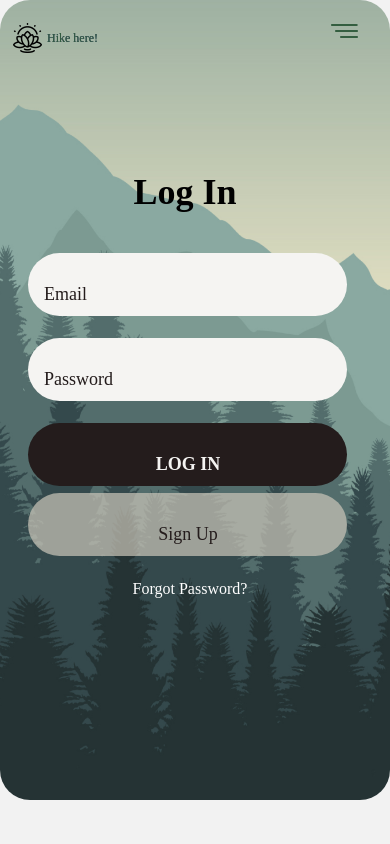
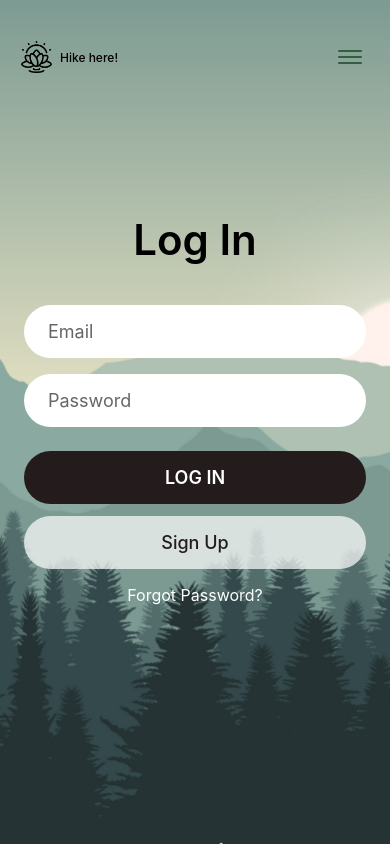
Before and after one commit to KrYpt03/survival-app-sdgp, a React Native app: screen /Loging in a window 390 px wide. Built offline with nearby package versions, Linux system fonts and the light colour scheme.

Commit message:
Login screen updates

```diff
--- a/src/screens/Loging.tsx
+++ b/src/screens/Loging.tsx
@@ -1,435 +1,193 @@
-import React from 'react';
+"use client"
+
+import { useState } from "react"
 import {
   View,
   Text,
   ImageBackground,
   SafeAreaView,
-  ScrollView,
-} from 'react-native';
-import LinearGradient from 'react-native-linear-gradient';
-import { TouchableOpacity } from 'react-native';
-import { useNavigation } from '@react-navigation/native';
+  TextInput,
+  TouchableOpacity,
+  StyleSheet,
+  Dimensions,
+  Platform,
+} from "react-native"
+import { useNavigation } from "@react-navigation/native"
 
-export default function App(): React.JSX.Element {
-  const navigation = useNavigation();
+const { width, height } = Dimensions.get("window")
+
+export default function LoginScreen() {
+  const navigation = useNavigation()
+  const [email, setEmail] = useState("")
+  const [password, setPassword] = useState("")
+
+  const handleLogin = () => {
+    console.log("Login pressed with:", email, password)
+  }
+
+  const handleSignUp = () => {
+    navigation.navigate("SignUp" as never)
+  }
+
+  const handleForgotPassword = () => {
+    navigation.navigate("ForgotPassword" as never)
+  }
 
   return (
-    <SafeAreaView>
-      <ScrollView
-        scrollEnabled={true}
-        contentInsetAdjustmentBehavior='automatic'
+    <SafeAreaView style={styles.container}>
+      <ImageBackground
+        source={require("../../assets/882a1e39-7619-4d2d-8934-01ec2145083f.png")}
+        style={styles.backgroundImage}
+        resizeMode="cover"
       >
-        <View
-          style={{
-            width: 390,
-            height: 800,
-            backgroundColor: '#ffffff',
-            borderTopLeftRadius: 30,
-            borderTopRightRadius: 30,
-            borderBottomRightRadius: 30,
-            borderBottomLeftRadius: 30,
-            position: 'relative',
-            overflow: 'hidden',
-            marginTop: 0,
-            marginRight: 'auto',
-            marginBottom: 0,
-            marginLeft: 'auto',
-          }}
-        >
-          <ImageBackground
-            style={{
-              width: 1198,
-              height: 977,
-              position: 'absolute',
-              top: -152,
-              left: -9,
-            }}
-            source={require('../../assets/882a1e39-7619-4d2d-8934-01ec2145083f.png')}
-            resizeMode='cover'
+        <View style={styles.header}>
+          <View style={styles.logoContainer}>
+            <ImageBackground
+              source={require("../../assets/3d462754-0e3e-47dd-b69b-705f9825ed43.png")}
+              style={styles.logo}
+              resizeMode="contain"
+            />
+            <Text style={styles.logoText}>Hike here!</Text>
+          </View>
+          <TouchableOpacity style={styles.menuButton}>
+            <View style={styles.menuBar} />
+            <View style={styles.menuBar} />
+            <View style={styles.menuBar} />
+          </TouchableOpacity>
+        </View>
+
+        <View style={styles.content}>
+          <Text style={styles.title}>Log In</Text>
+
+          <TextInput
+            style={styles.input}
+            placeholder="Email"
+            value={email}
+            onChangeText={setEmail}
+            keyboardType="email-address"
+            autoCapitalize="none"
+            placeholderTextColor="#666"
           />
-          <View
-            style={{
-              width: 375,
-              height: 812,
-              position: 'absolute',
-              top: 0,
-              left: 0,
-              overflow: 'hidden',
-              zIndex: 9,
-            }}
-          >
-            <View
-              style={{
-                width: 345.019,
-                height: 30,
-                position: 'relative',
-                zIndex: 8,
-                marginTop: 23,
-                marginRight: 0,
-                marginBottom: 0,
-                marginLeft: 13,
-              }}
-            >
-              <ImageBackground
-                style={{
-                  width: 29,
-                  height: 30,
-                  position: 'absolute',
-                  top: 0,
-                  left: 0,
-                  zIndex: 8,
-                }}
-                source={require('../../assets/3d462754-0e3e-47dd-b69b-705f9825ed43.png')}
-              />
-              <ImageBackground
-                style={{
-                  width: 27.019,
-                  height: 2,
-                  position: 'absolute',
-                  top: 1,
-                  left: 318,
-                  zIndex: 3,
-                }}
-                source={require('../../assets/598abff4-864b-4377-8e2a-cd4e76efea0d.png')}
-                resizeMode='cover'
-              />
-              <Text
-                style={{
-                  display: 'flex',
-                  height: 18,
-                  justifyContent: 'flex-start',
-                  alignItems: 'flex-start',
-                  fontFamily: 'Poppins',
-                  fontSize: 12,
-                  fontWeight: '400',
-                  lineHeight: 18,
-                  color: '#202e5c',
-                  position: 'absolute',
-                  top: 6,
-                  left: 34,
-                  textAlign: 'left',
-                  zIndex: 1,
-                }}
-                numberOfLines={1}
-              >
-                Hike here!
-              </Text>
-              <Text
-                style={{
-                  display: 'flex',
-                  height: 18,
-                  justifyContent: 'flex-start',
-                  alignItems: 'flex-start',
-                  fontFamily: 'Poppins',
-                  fontSize: 12,
-                  fontWeight: '400',
-                  lineHeight: 18,
-                  color: '#345e40',
-                  position: 'absolute',
-                  top: 6,
-                  left: 34,
-                  textAlign: 'left',
-                  zIndex: 6,
-                }}
-                numberOfLines={1}
-              >
-                Hike here!
-              </Text>
-              <ImageBackground
-                style={{
-                  width: 23,
-                  height: 2,
-                  position: 'absolute',
-                  top: 7,
-                  left: 322,
-                  zIndex: 4,
-                }}
-                source={require('../../assets/66720931-0cfe-47fc-8b62-191ae762edc6.png')}
-                resizeMode='cover'
-              />
-              <ImageBackground
-                style={{
-                  width: 18,
-                  height: 2,
-                  position: 'absolute',
-                  top: 13,
-                  left: 327,
-                  zIndex: 5,
-                }}
-                source={require('../../assets/c64db674-2ded-4d72-a275-ced80266cff2.png')}
-                resizeMode='cover'
-              />
-            </View>
-            <Text
-              style={{
-                display: 'flex',
-                width: 294,
-                height: 64,
-                justifyContent: 'center',
-                alignItems: 'center',
-                fontFamily: 'Mulish',
-                fontSize: 36,
-                fontWeight: '700',
-                lineHeight: 45.18,
-                color: '#000000',
-                position: 'relative',
-                textAlign: 'center',
-                zIndex: 20,
-                marginTop: 108,
-                marginRight: 0,
-                marginBottom: 0,
-                marginLeft: 38,
-              }}
-              numberOfLines={1}
-            >
-              Log In
-            </Text>
-            <View
-              style={{
-                width: 319,
-                height: 63,
-                position: 'relative',
-                zIndex: 12,
-                marginTop: 28,
-                marginRight: 0,
-                marginBottom: 0,
-                marginLeft: 28,
-              }}
-            >
-              <Text
-                style={{
-                  display: 'flex',
-                  width: 288,
-                  height: 63,
-                  justifyContent: 'flex-start',
-                  alignItems: 'center',
-                  fontFamily: 'Mulish',
-                  fontSize: 18,
-                  fontWeight: '400',
-                  lineHeight: 22.59,
-                  color: '#241c1c',
-                  position: 'relative',
-                  textAlign: 'left',
-                  zIndex: 12,
-                  marginTop: 20,
-                  marginRight: 0,
-                  marginBottom: 0,
-                  marginLeft: 16,
-                }}
-              >
-                Email
-              </Text>
-              <View
-                style={{
-                  width: 319,
-                  height: 63,
-                  backgroundColor: '#f5f4f2',
-                  borderTopLeftRadius: 31.5,
-                  borderTopRightRadius: 31.5,
-                  borderBottomRightRadius: 31.5,
-                  borderBottomLeftRadius: 31.5,
-                  position: 'absolute',
-                  top: 0,
-                  left: 0,
-                  zIndex: 10,
-                }}
-              />
-            </View>
-            <View
-              style={{
-                width: 319,
-                height: 63,
-                position: 'relative',
-                zIndex: 13,
-                marginTop: 22,
-                marginRight: 0,
-                marginBottom: 0,
-                marginLeft: 28,
-              }}
-            >
-              <Text
-                style={{
-                  display: 'flex',
-                  width: 288,
-                  height: 63,
-                  justifyContent: 'flex-start',
-                  alignItems: 'center',
-                  fontFamily: 'Mulish',
-                  fontSize: 18,
-                  fontWeight: '400',
-                  lineHeight: 22.59,
-                  color: '#241c1c',
-                  position: 'relative',
-                  textAlign: 'left',
-                  zIndex: 13,
-                  marginTop: 20,
-                  marginRight: 0,
-                  marginBottom: 0,
-                  marginLeft: 16,
-                }}
-              >
-                Password
-              </Text>
-              <View
-                style={{
-                  width: 319,
-                  height: 63,
-                  backgroundColor: '#f5f4f2',
-                  borderTopLeftRadius: 31.5,
-                  borderTopRightRadius: 31.5,
-                  borderBottomRightRadius: 31.5,
-                  borderBottomLeftRadius: 31.5,
-                  position: 'absolute',
-                  top: 0,
-                  left: 0,
-                  zIndex: 11,
-                }}
-              />
-            </View>
-            <View
-              style={{
-                width: 319,
-                height: 63,
-                borderTopLeftRadius: 31.5,
-                borderTopRightRadius: 31.5,
-                borderBottomRightRadius: 31.5,
-                borderBottomLeftRadius: 31.5,
-                position: 'relative',
-                zIndex: 14,
-                marginTop: 22,
-                marginRight: 0,
-                marginBottom: 0,
-                marginLeft: 28,
-              }}
-            >
-              <Text
-                style={{
-                  display: 'flex',
-                  width: 100,
-                  height: 43,
-                  justifyContent: 'center',
-                  alignItems: 'center',
-                  fontFamily: 'Mulish',
-                  fontSize: 18,
-                  fontWeight: '700',
-                  lineHeight: 22.59,
-                  color: '#f5f4f2',
-                  position: 'relative',
-                  textAlign: 'center',
-                  zIndex: 16,
-                  marginTop: 20,
-                  marginRight: 0,
-                  marginBottom: 0,
-                  marginLeft: 110,
-                }}
-              >
-                LOG IN
-              </Text>
-              <View
-                style={{
-                  width: 319,
-                  height: 63,
-                  backgroundColor: '#241c1c',
-                  borderTopLeftRadius: 31.5,
-                  borderTopRightRadius: 31.5,
-                  borderBottomRightRadius: 31.5,
-                  borderBottomLeftRadius: 31.5,
-                  position: 'absolute',
-                  top: 0,
-                  left: 0,
-                  zIndex: 15,
-                }}
-              />
-            </View>
-            <View
-              style={{
-                width: 319,
-                height: 63,
-                borderTopLeftRadius: 31.5,
-                borderTopRightRadius: 31.5,
-                borderBottomRightRadius: 31.5,
-                borderBottomLeftRadius: 31.5,
-                position: 'relative',
-                zIndex: 17,
-                marginTop: 7,
-                marginRight: 0,
-                marginBottom: 0,
-                marginLeft: 28,
-              }}
-            >
-              <Text
-                style={{
-                  display: 'flex',
-                  width: 234,
-                  height: 43,
-                  justifyContent: 'center',
-                  alignItems: 'center',
-                  fontFamily: 'Mulish',
-                  fontSize: 18,
-                  fontWeight: '400',
-                  lineHeight: 22.59,
-                  color: '#241c1c',
-                  position: 'relative',
-                  textAlign: 'center',
-                  zIndex: 19,
-                  marginTop: 20,
-                  marginRight: 0,
-                  marginBottom: 0,
-                  marginLeft: 43,
-                }}
-              >
-                Sign Up
-              </Text>
-              <View
-                style={{
-                  width: 319,
-                  height: 63,
-                  backgroundColor: 'rgba(200, 196, 183, 0.72)',
-                  borderTopLeftRadius: 31.5,
-                  borderTopRightRadius: 31.5,
-                  borderBottomRightRadius: 31.5,
-                  borderBottomLeftRadius: 31.5,
-                  position: 'absolute',
-                  top: 0,
-                  left: 0,
-                  zIndex: 18,
-                }}
-              />
 
+          <TextInput
+            style={styles.input}
+            placeholder="Password"
+            value={password}
+            onChangeText={setPassword}
+            secureTextEntry
+            placeholderTextColor="#666"
+          />
 
-            {/* const navigation = useNavigation(); */}
+          <TouchableOpacity style={styles.loginButton} onPress={handleLogin}>
+            <Text style={styles.loginButtonText}>LOG IN</Text>
+          </TouchableOpacity>
 
-            <TouchableOpacity
-              onPress={() => navigation.navigate('ForgotPassword' as never)}
-              style={{
-                position: 'absolute',
-                top: 75,
-                left: 45,
-                zIndex: 20,
-              }}
-            >
-              <Text
-                style={{
-                  display: 'flex',
-                  width: 234,
-                  height: 43,
-                  justifyContent: 'center',
-                  alignItems: 'center',
-                  fontFamily: 'Mulish',
-                  fontSize: 16,
-                  fontWeight: '300',
-                  lineHeight: 20.08,
-                  color: '#ffffff',
-                  textAlign: 'center',
-                }}
-              >
-                Forgot Password?
-              </Text>
-            </TouchableOpacity>
-            </View>
-          </View>
+          <TouchableOpacity style={styles.signUpButton} onPress={handleSignUp}>
+            <Text style={styles.signUpButtonText}>Sign Up</Text>
+          </TouchableOpacity>
+
+          <TouchableOpacity style={styles.forgotPassword} onPress={handleForgotPassword}>
+            <Text style={styles.forgotPasswordText}>Forgot Password?</Text>
+          </TouchableOpacity>
         </View>
-      </ScrollView>
+      </ImageBackground>
     </SafeAreaView>
-  );
+  )
 }
+
+const styles = StyleSheet.create({
+  container: {
+    flex: 1,
+  },
+  backgroundImage: {
+    flex: 1,
+    width: width,
+    height: height,
+  },
+  header: {
+    flexDirection: "row",
+    justifyContent: "space-between",
+    alignItems: "center",
+    paddingHorizontal: 20,
+    paddingTop: Platform.OS === "ios" ? 20 : 40,
+  },
+  logoContainer: {
+    flexDirection: "row",
+    alignItems: "center",
+  },
+  logo: {
+    width: 32,
+    height: 32,
+  },
+  logoText: {
+    fontSize: 12,
+    fontWeight: "500",
+    color: "#000000",
+    marginLeft: 8,
+  },
+  menuButton: {
+    padding: 8,
+  },
+  menuBar: {
+    width: 24,
+    height: 2,
+    backgroundColor: "#345e40",
+    marginVertical: 2,
+    borderRadius: 1,
+  },
+  content: {
+    flex: 1,
+    justifyContent: "center",
+    paddingHorizontal: 24,
+    paddingBottom: 100, // Add some padding at the bottom
+  },
+  title: {
+    fontSize: 42,
+    fontWeight: "600",
+    color: "#000",
+    textAlign: "center",
+    marginBottom: 40,
+  },
+  input: {
+    backgroundColor: "#fff",
+    borderRadius: 30,
+    paddingVertical: 16,
+    paddingHorizontal: 24,
+    fontSize: 18,
+    marginBottom: 16,
+    color: "#000",
+  },
+  loginButton: {
+    backgroundColor: "#241c1c",
+    borderRadius: 30,
+    paddingVertical: 16,
+    alignItems: "center",
+    marginTop: 8,
+    marginBottom: 12,
+  },
+  loginButtonText: {
+    color: "#fff",
+    fontSize: 18,
+    fontWeight: "600",
+  },
+  signUpButton: {
+    backgroundColor: "rgba(255, 255, 255, 0.7)",
+    borderRadius: 30,
+    paddingVertical: 16,
+    alignItems: "center",
+    marginBottom: 16,
+  },
+  signUpButtonText: {
+    color: "#241c1c",
+    fontSize: 18,
+    fontWeight: "500",
+  },
+  forgotPassword: {
+    alignItems: "center",
+  },
+  forgotPasswordText: {
+    color: "#fff",
+    fontSize: 16,
+    fontWeight: "400",
+  },
+})
```
